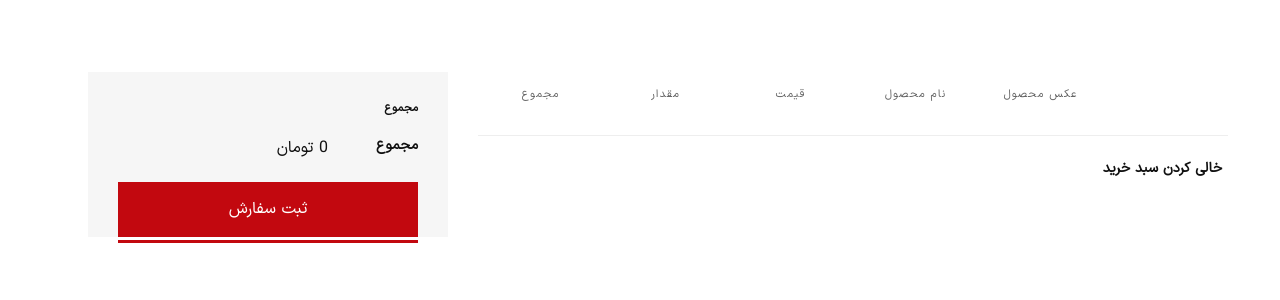
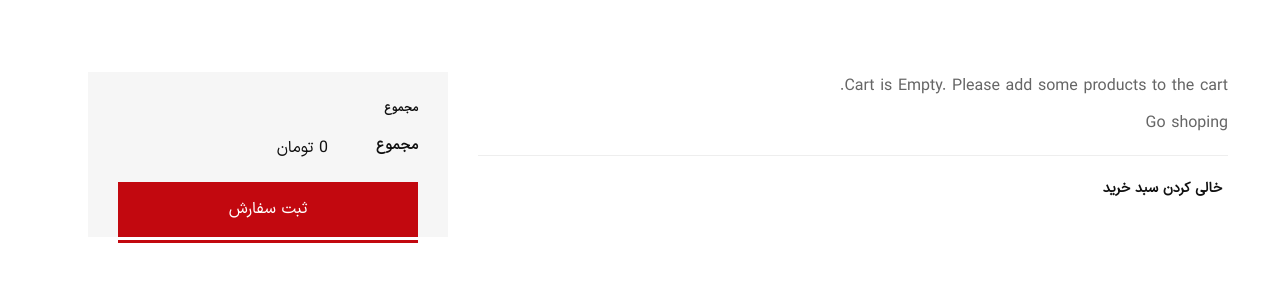
Before and after one commit to taha127/django-store, a Django app: page /cart/ in a window 1280 px wide. Shown: the part 103-403 px from the top of the page. Run offline with Django 5.2, Linux system fonts and the light colour scheme; lists and menus that the app fills with data are empty; parts of the project's set-up code (start-up, migrations or seed data) failed here and were passed over; some libraries are stand-ins or nearby versions; some web fonts are replaced.

Commit message:
update cart detail view to handle empty cart scenario and improve layout

```diff
--- a/cart/templates/cart/cart_detail.html
+++ b/cart/templates/cart/cart_detail.html
@@ -12,6 +12,7 @@
                     <div class="col-lg-8 mb-md--50">
                         <div class="row no-gutters">
                             <div class="col-12">
+                                {% if cart %}
                                     <div class="table-content table-responsive">
                                         <table class="table text-center">
                                             <thead>
@@ -48,7 +49,8 @@
                                                               action="{% url 'cart:add_to_cart' item.product_obj.id %}">
                                                             {% csrf_token %}
                                                             <div class="quantity">
-                                                            <input type="number" class="quantity-input" name="quantity"
+                                                                <input type="number" class="quantity-input"
+                                                                       name="quantity"
                                                                        id="qty-1" value="{{ item.quantity }}" min="1">
                                                             </div>
                                                             {{ item.product_update_quantity_form.inplace }}
@@ -66,6 +68,10 @@
                                             </tbody>
                                         </table>
                                     </div>
+                                {% else %}
+                                    <p>{% trans 'Cart is Empty. Please add some products to the cart.' %}</p>
+                                    <a href="{% url 'product_list'%}">{% trans 'Go shoping' %}</a>
+                                {% endif %}
                             </div>
                         </div>
                         <div class="row no-gutters border-top pt--20 mt--20">
@@ -100,7 +106,8 @@
                                     {#                                    </div>#}
                                     {#                                </div>#}
                                 </div>
-                            <a href="checkout.html" class="btn btn-fullwidth btn-bg-red btn-color-white btn-hover-2">
+                                <a href="checkout.html"
+                                   class="btn btn-fullwidth btn-bg-red btn-color-white btn-hover-2">
                                     ثبت سفارش
                                 </a>
                             </div>
```
Lines whose indentation alone changed are shown as unchanged.
